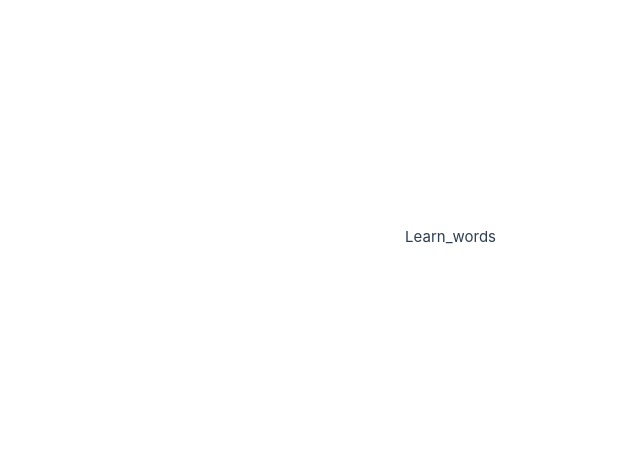
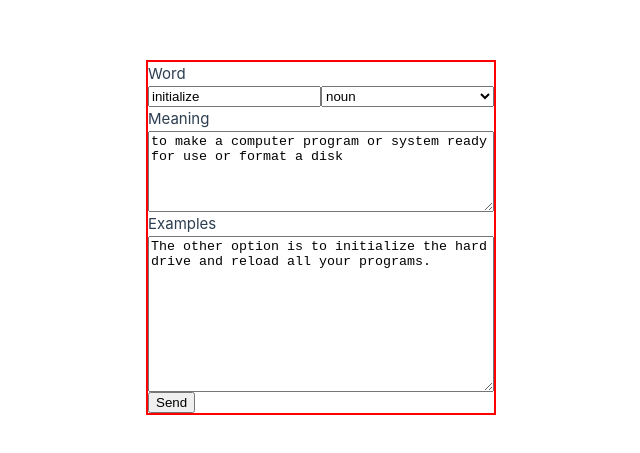
Before and after one commit to termokop/learn_words, a Vue app: page / in a window 1280 px wide. Shown: the part 163-616 px from the top of the page, without its empty margins (144-784 px from the left). Built offline with nearby package versions, Linux system fonts and the light colour scheme.

Commit message:
add component to add new words

```diff
--- a/src/App.vue
+++ b/src/App.vue
@@ -1,9 +1,10 @@
 <script setup>
+import vAddNewWord from './components/vAddNewWord.vue';
 </script>
 
 <template>
 
-  Learn_words
+  <vAddNewWord></vAddNewWord>
 
 </template>
 
--- /dev/null
+++ b/src/components/vAddNewWord.vue
@@ -0,0 +1,64 @@
+<script setup>
+import { ref } from 'vue';
+
+const word = ref('initialize');
+const definition = ref('to make a computer program or system ready for use or format a disk');
+const examples = ref('The other option is to initialize the hard drive and reload all your programs.');
+
+const addNewWord = () => {
+    let newWord = {
+        word: word.value,
+        definition: definition.value,
+        examples: examples.value
+    }
+
+    console.log(JSON.stringify(newWord))
+}
+
+
+</script>
+
+<template>
+    <div class="add-new-word">
+
+        <label for="word">Word</label>
+        <input class="input" type="text" name="" id="word" v-model="word">
+        <select name="type" id="type">
+            <option value="noun">noun</option>
+            <option value="verb">verb</option>
+            <option value="adjective">adjective</option>
+        </select>
+
+        <label for="definition">Meaning</label>
+        <textarea class="input" rows="5" name="" id="definition" v-model="definition"></textarea>
+
+        <label class="example">Examples</label>
+        <textarea name="" id="example" rows="10" v-model="examples"></textarea>
+
+        <button @click="addNewWord()">Send</button>
+
+    </div>
+</template>
+
+<style scoped>
+
+.add-new-word{
+    width: 350px;
+    border: solid 2px red;
+    display: flex;
+    flex-wrap: wrap;
+}
+
+label {
+    width: 100%;
+}
+
+textarea {
+    width: 100%;
+}
+
+input, select {
+    width: 50%;
+}
+
+</style>
```
